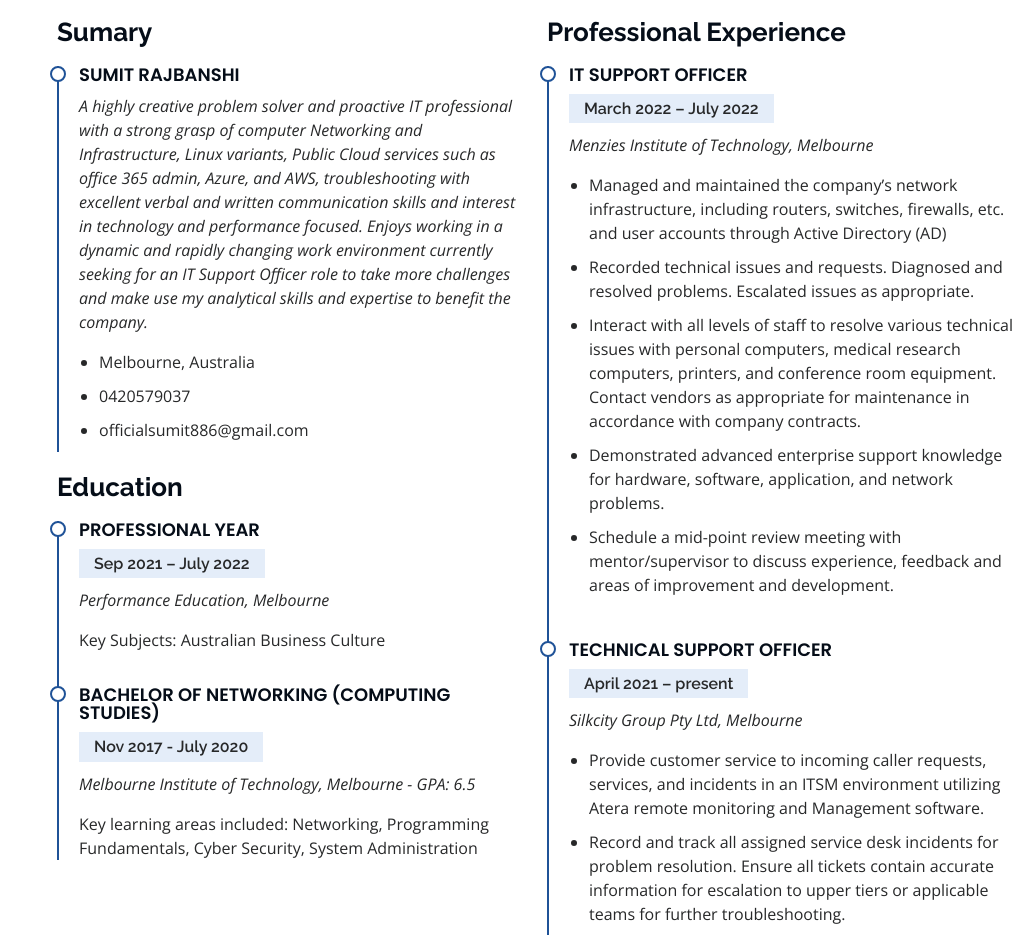
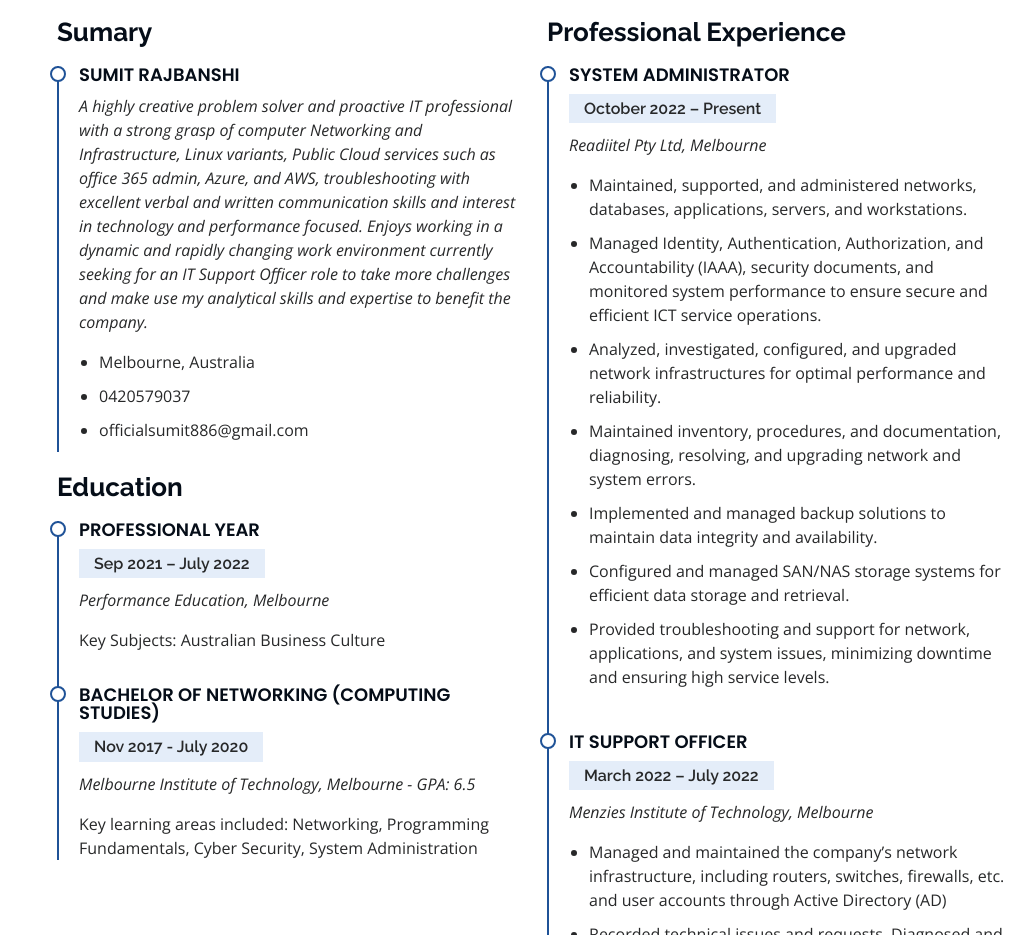
Before and after one commit to sumitrajbanshi1/sumitrajbanshi1.github.io, a plain HTML site: page portfolio/index.html in a window 1280 px wide. Shown: the part 2723-3658 px from the top of the page, without its empty margins (255-1280 px from the left). Drawn offline with nearby package versions, Linux system fonts and the light colour scheme.

Commit message:
Update index.html

```diff
--- a/portfolio/index.html
+++ b/portfolio/index.html
@@ -108,6 +108,7 @@
                 <ul>
                   <li><i class="bi bi-chevron-right"></i> <strong>Sport:</strong> <span>Chess</span></li>
                   <li><i class="bi bi-chevron-right"></i> <strong>Phone:</strong> <span>0420579037</span></li>
+                  <li><i class="bi bi-chevron-right"></i> <strong>Website:</strong> <span>Click Here</span></li>
                   <li><i class="bi bi-chevron-right"></i> <strong>City:</strong> <span>Melbourne, Australia</span></li>
                 </ul>
               </div>
@@ -322,6 +323,21 @@
           </div>
           <div class="col-lg-6" data-aos="fade-up" data-aos-delay="100">
             <h3 class="resume-title">Professional Experience</h3>
+
+            <div class="resume-item">
+  <h4>System Administrator</h4>
+  <h5>October 2022 – Present</h5>
+  <p><em>Readiitel Pty Ltd, Melbourne</em></p>
+  <ul>
+    <li>Maintained, supported, and administered networks, databases, applications, servers, and workstations.</li>
+    <li>Managed Identity, Authentication, Authorization, and Accountability (IAAA), security documents, and monitored system performance to ensure secure and efficient ICT service operations.</li>
+    <li>Analyzed, investigated, configured, and upgraded network infrastructures for optimal performance and reliability.</li>
+    <li>Maintained inventory, procedures, and documentation, diagnosing, resolving, and upgrading network and system errors.</li>
+    <li>Implemented and managed backup solutions to maintain data integrity and availability.</li>
+    <li>Configured and managed SAN/NAS storage systems for efficient data storage and retrieval.</li>
+    <li>Provided troubleshooting and support for network, applications, and system issues, minimizing downtime and ensuring high service levels.</li>
+  </ul>
+</div>
             <div class="resume-item">
               <h4>IT Support Officer</h4>
               <h5>March 2022 – July 2022</h5>
```
